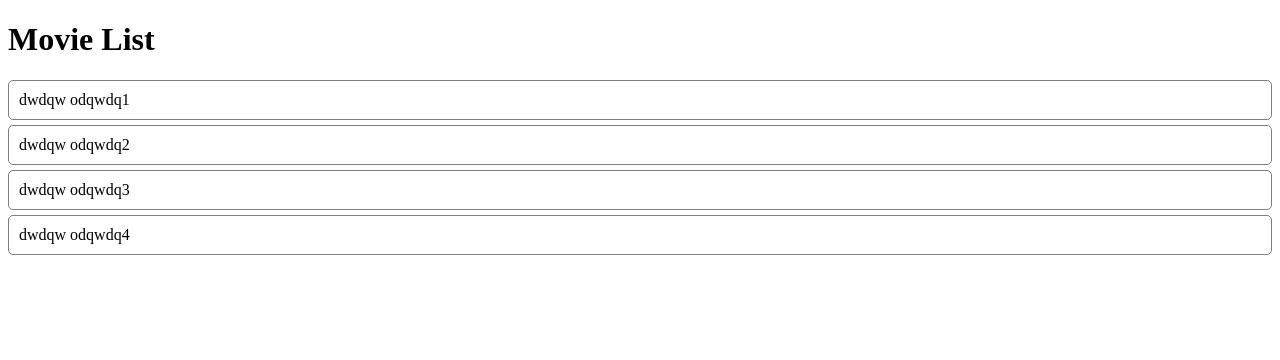
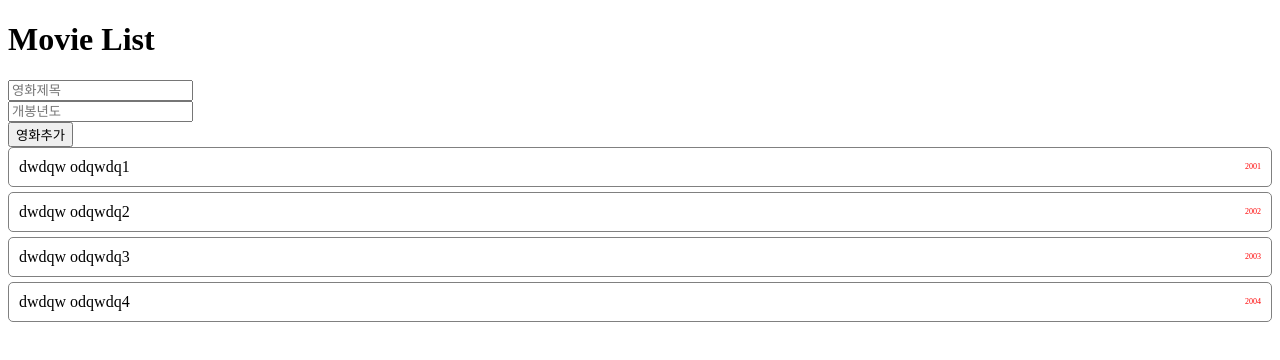
Before and after one commit to kaperrdenden/kossieproject, a React (Create React App) app: page / in a window 1280 px wide. Shown: the top 360 px of the page. Built offline with nearby package versions, Linux system fonts and the light colour scheme.

Commit message:
자식컴포넌트에 props로 create기능 함수보내기

```diff
--- a/src/App.js
+++ b/src/App.js
@@ -1,27 +1,51 @@
 import React, {useState, useEffect} from 'react';
 import Counter from './components/Counter';
+import Movie from './components/Movie';
+import MovieForm from './components/MovieForm';
+
 function App() {
 
 
-const movies = [
-  {title:'dwdqw odqwdq1', year: 2001,},
-  {title:'dwdqw odqwdq2', year: 2002,},
-  {title:'dwdqw odqwdq3', year: 2003,},
-  {title:'dwdqw odqwdq4', year: 2004,},
-]
+// const [movieTitle,setMovieTitle] = useState('');
+// const [movieYear,setMovieYear] = useState('');
 
-const renderMovies = movies.map((movie,i)=>{
-  return (
-    <div className='movie' key={i}>
-    <div className='movie-title'>{movie.title}</div>
-    <div className='movie-year'>{movies.year}</div>
-  </div>
+const [movies,setMovies] = useState(
+  [
+    {title:'dwdqw odqwdq1', year: 2001,},
+    {title:'dwdqw odqwdq2', year: 2002,},
+    {title:'dwdqw odqwdq3', year: 2003,},
+    {title:'dwdqw odqwdq4', year: 2004,},
+  ]
+);
+
+
+const renderMovies =   movies.map((movie,i)=>{
+  return(
+    <Movie movie={movie} key={i} />
   )
 })
+const addMovie = (movie) =>{
+  // e.preventDefault();
+  setMovies([
+    ...movies,
+    // {title:movieTitle, year:movieYear}
+    movie,
+  ]);
+
+  // setMovieTitle('');
+  // setMovieYear('');
+};
+
   return (
     <div className="App">
+
       <h1>Movie List</h1>
-    {renderMovies}
+
+      <MovieForm addMovie={addMovie}/>
+     {
+       renderMovies
+     }
+
 
 
     </div>
--- /dev/null
+++ b/src/components/Movie.js
@@ -0,0 +1,16 @@
+import React, {useState, useEffect} from 'react';
+
+function Movie(props) {
+
+
+  return (
+    <div>
+        <div className='movie'>
+            <div className='movie-title'>{props.movie.title}</div>
+            <div className='movie-year'>{props.movie.year}</div>
+        </div>
+    </div>
+  );
+}
+
+export default Movie;
--- /dev/null
+++ b/src/components/MovieForm.js
@@ -0,0 +1,44 @@
+import React, {useState, useEffect} from 'react';
+
+function MovieForm({addMovie}) {
+    const [movieTitle,setMovieTitle] = useState('');
+    const [movieYear,setMovieYear] = useState('');
+
+    const resetForm = ()=>{
+        setMovieTitle('');
+        setMovieYear('');
+    }
+    const onSubmit = (e) =>{
+        e.preventDefault();
+        addMovie({
+            title:movieTitle,
+            year:movieYear,
+        })
+        resetForm();
+      };
+  return (
+
+    <form onSubmit={onSubmit}>
+      <input
+          type="text"
+          value={movieTitle}
+          placeholder='영화제목'
+          onChange={e => setMovieTitle(e.target.value)}
+
+      />
+      <br />
+      <input
+          type="text"
+          value={movieYear}
+          placeholder='개봉년도'
+          onChange={e => setMovieYear(e.target.value)}
+      />
+      <br />
+      <button type='submit'>영화추가</button>
+    </form>
+
+
+  );
+}
+
+export default MovieForm;
```
